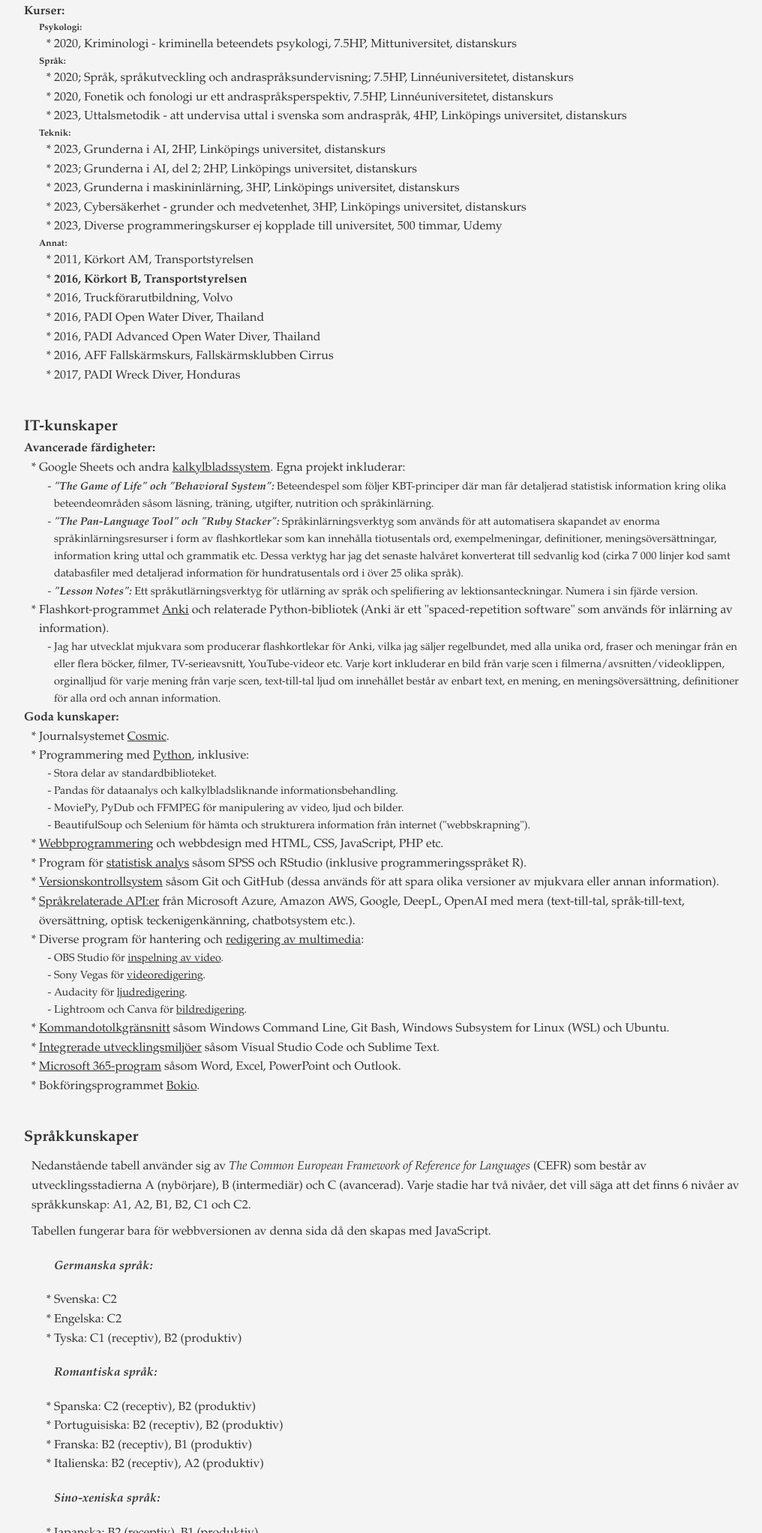
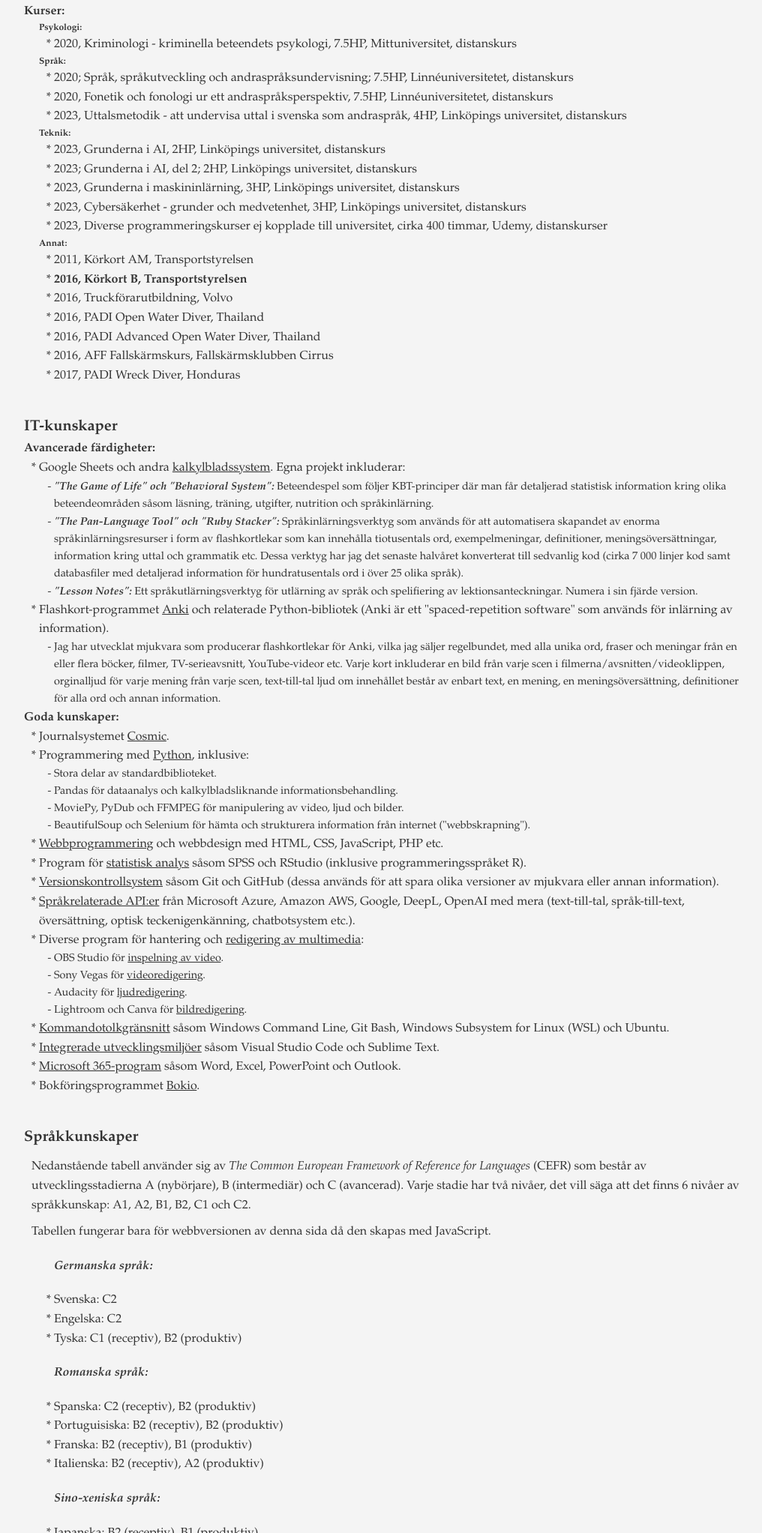
Before and after one commit to theswedishpolyglot/online-resume, a plain HTML site: page index.html in a window 1280 px wide. Shown: the part 3679-5724 px from the top of the page at 75% size, without its empty margins (126-1142 px from the left). Drawn offline with Linux system fonts and the light colour scheme.

Commit message:
romantiska --> romanska

```diff
--- a/index.html
+++ b/index.html
@@ -139,7 +139,7 @@
                     <li class="category-subitem">2023; Grunderna i AI, del 2; 2HP, Linköpings universitet, distanskurs</li>
                     <li class="category-subitem">2023, Grunderna i maskininlärning, 3HP, Linköpings universitet, distanskurs</li>
                     <li class="category-subitem">2023, Cybersäkerhet - grunder och medvetenhet, 3HP, Linköpings universitet, distanskurs</li>
-                    <li class="category-subitem">2023, Diverse programmeringskurser ej kopplade till universitet, 500 timmar, Udemy</li>
+                    <li class="category-subitem">2023, Diverse programmeringskurser ej kopplade till universitet, cirka 400 timmar, Udemy, distanskurser</li>
                 </ul>
                 <h4>Annat:</h4>
                 <ul>
@@ -216,7 +216,7 @@
                         <li class="category-subitem">Engelska: C2</li>
                         <li class="category-subitem">Tyska: C1 (receptiv), B2 (produktiv)</li>
                     </ul>
-                <li class="category">Romantiska språk:</li>
+                <li class="category">Romanska språk:</li>
                     <ul>
                         <li class="category-subitem">Spanska: C2 (receptiv), B2 (produktiv)</li>
                         <li class="category-subitem">Portuguisiska: B2 (receptiv), B2 (produktiv)</li>
@@ -274,5 +274,5 @@
 </html>
 
 <!--
-wkhtmltopdf --enable-local-file-access "/c/Users/willi/Desktop/projects/online-resume/index.html" "/c/Users/willi/Desktop/projects/online-resume/output.pdf"
+    wkhtmltopdf --enable-local-file-access "/c/Users/willi/Desktop/projects/online-resume/index.html" "/c/Users/willi/Desktop/projects/online-resume/William Matkaselkä.pdf"
 -->
```
Also changed, not shown: 15 other files.
